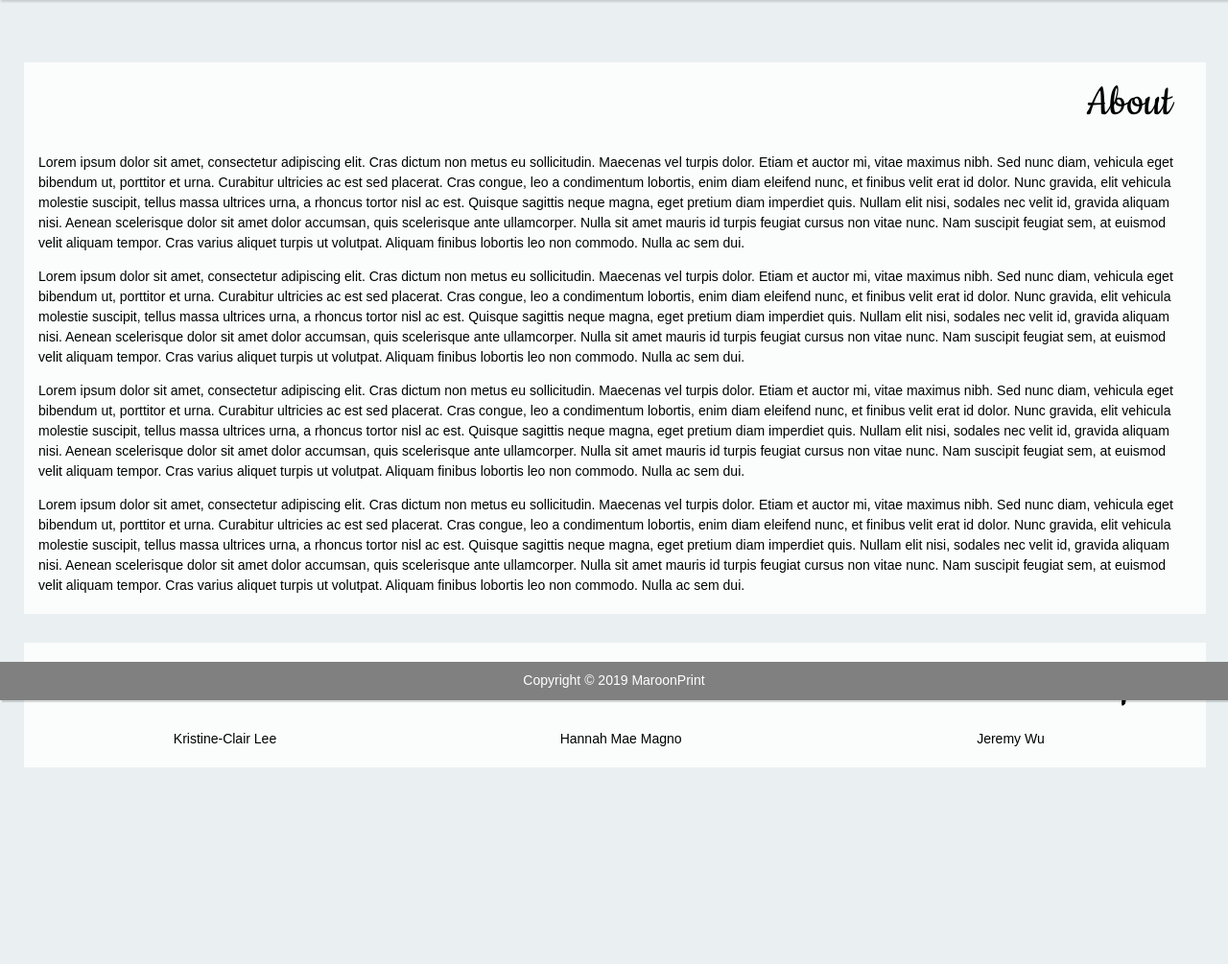
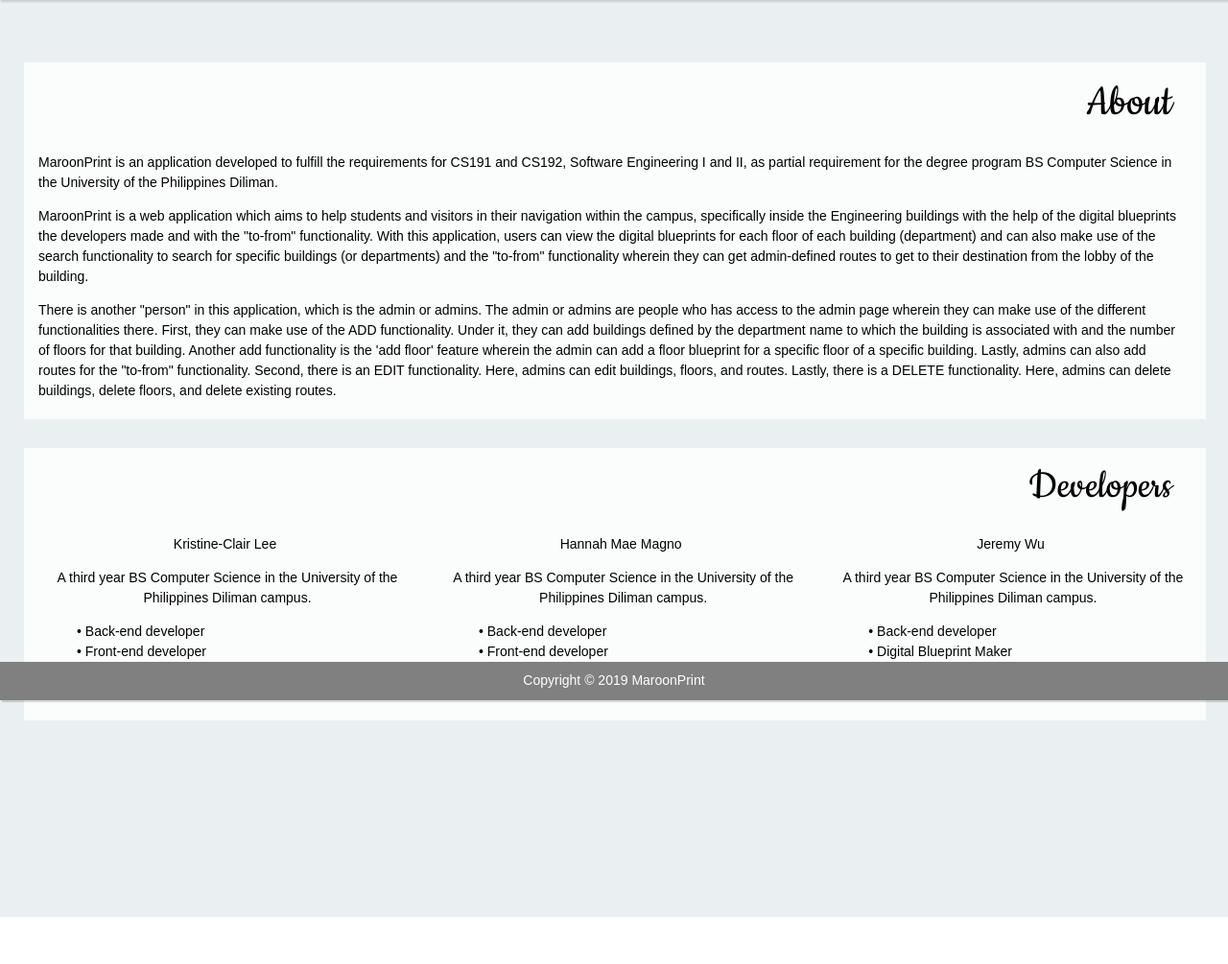
Before and after one commit to kerstenleeeee/maroonprint-app, a Django app: page /about/ in a window 1280 px wide. Shown: the part 70-1075 px from the top of the page at 96% size. After the commit the page ends 1026 px from the top, so only its background shows below. Run offline with Django 3.2, Linux system fonts and the light colour scheme; data that the repository does not hold is empty; some libraries are stand-ins or nearby versions.

Commit message:
admin security

```diff
--- a/maroon_api/urls.py
+++ b/maroon_api/urls.py
@@ -21,7 +21,7 @@ from bps import views
 from pages import views
 
 urlpatterns = [
-    path('admin/', admin.site.urls),
+    path('hello-thesis/', admin.site.urls),
     path('', include('pages.urls')),
     path('', include('bps.urls')),
     #url(r'^$', views.HomePageView.as_view(), name='home'),
--- a/pages/templates/about.html
+++ b/pages/templates/about.html
@@ -482,10 +482,9 @@
 			</tr>
 			<tr>
 				<td>
-					<p style="margin-left: 10px; margin-right: 20px">Lorem ipsum dolor sit amet, consectetur adipiscing elit. Cras dictum non metus eu sollicitudin. Maecenas vel turpis dolor. Etiam et auctor mi, vitae maximus nibh. Sed nunc diam, vehicula eget bibendum ut, porttitor et urna. Curabitur ultricies ac est sed placerat. Cras congue, leo a condimentum lobortis, enim diam eleifend nunc, et finibus velit erat id dolor. Nunc gravida, elit vehicula molestie suscipit, tellus massa ultrices urna, a rhoncus tortor nisl ac est. Quisque sagittis neque magna, eget pretium diam imperdiet quis. Nullam elit nisi, sodales nec velit id, gravida aliquam nisi. Aenean scelerisque dolor sit amet dolor accumsan, quis scelerisque ante ullamcorper. Nulla sit amet mauris id turpis feugiat cursus non vitae nunc. Nam suscipit feugiat sem, at euismod velit aliquam tempor. Cras varius aliquet turpis ut volutpat. Aliquam finibus lobortis leo non commodo. Nulla ac sem dui.</p>
-					<p style="margin-left: 10px; margin-right: 20px">Lorem ipsum dolor sit amet, consectetur adipiscing elit. Cras dictum non metus eu sollicitudin. Maecenas vel turpis dolor. Etiam et auctor mi, vitae maximus nibh. Sed nunc diam, vehicula eget bibendum ut, porttitor et urna. Curabitur ultricies ac est sed placerat. Cras congue, leo a condimentum lobortis, enim diam eleifend nunc, et finibus velit erat id dolor. Nunc gravida, elit vehicula molestie suscipit, tellus massa ultrices urna, a rhoncus tortor nisl ac est. Quisque sagittis neque magna, eget pretium diam imperdiet quis. Nullam elit nisi, sodales nec velit id, gravida aliquam nisi. Aenean scelerisque dolor sit amet dolor accumsan, quis scelerisque ante ullamcorper. Nulla sit amet mauris id turpis feugiat cursus non vitae nunc. Nam suscipit feugiat sem, at euismod velit aliquam tempor. Cras varius aliquet turpis ut volutpat. Aliquam finibus lobortis leo non commodo. Nulla ac sem dui.</p>
-					<p style="margin-left: 10px; margin-right: 20px">Lorem ipsum dolor sit amet, consectetur adipiscing elit. Cras dictum non metus eu sollicitudin. Maecenas vel turpis dolor. Etiam et auctor mi, vitae maximus nibh. Sed nunc diam, vehicula eget bibendum ut, porttitor et urna. Curabitur ultricies ac est sed placerat. Cras congue, leo a condimentum lobortis, enim diam eleifend nunc, et finibus velit erat id dolor. Nunc gravida, elit vehicula molestie suscipit, tellus massa ultrices urna, a rhoncus tortor nisl ac est. Quisque sagittis neque magna, eget pretium diam imperdiet quis. Nullam elit nisi, sodales nec velit id, gravida aliquam nisi. Aenean scelerisque dolor sit amet dolor accumsan, quis scelerisque ante ullamcorper. Nulla sit amet mauris id turpis feugiat cursus non vitae nunc. Nam suscipit feugiat sem, at euismod velit aliquam tempor. Cras varius aliquet turpis ut volutpat. Aliquam finibus lobortis leo non commodo. Nulla ac sem dui.</p>
-					<p style="margin-left: 10px; margin-right: 20px">Lorem ipsum dolor sit amet, consectetur adipiscing elit. Cras dictum non metus eu sollicitudin. Maecenas vel turpis dolor. Etiam et auctor mi, vitae maximus nibh. Sed nunc diam, vehicula eget bibendum ut, porttitor et urna. Curabitur ultricies ac est sed placerat. Cras congue, leo a condimentum lobortis, enim diam eleifend nunc, et finibus velit erat id dolor. Nunc gravida, elit vehicula molestie suscipit, tellus massa ultrices urna, a rhoncus tortor nisl ac est. Quisque sagittis neque magna, eget pretium diam imperdiet quis. Nullam elit nisi, sodales nec velit id, gravida aliquam nisi. Aenean scelerisque dolor sit amet dolor accumsan, quis scelerisque ante ullamcorper. Nulla sit amet mauris id turpis feugiat cursus non vitae nunc. Nam suscipit feugiat sem, at euismod velit aliquam tempor. Cras varius aliquet turpis ut volutpat. Aliquam finibus lobortis leo non commodo. Nulla ac sem dui.</p>
+					<p style="margin-left: 10px; margin-right: 20px">MaroonPrint is an application developed to fulfill the requirements for CS191 and CS192, Software Engineering I and II, as partial requirement for the degree program BS Computer Science in the University of the Philippines Diliman.</p>
+					<p style="margin-left: 10px; margin-right: 20px">MaroonPrint is a web application which aims to help students and visitors in their navigation within the campus, specifically inside the Engineering buildings with the help of the digital blueprints the developers made and with the "to-from" functionality. With this application, users can view the digital blueprints for each floor of each building (department) and can also make use of the search functionality to search for specific buildings (or departments) and the "to-from" functionality wherein they can get admin-defined routes to get to their destination from the lobby of the building.</p>
+					<p style="margin-left: 10px; margin-right: 20px">There is another "person" in this application, which is the admin or admins. The admin or admins are people who has access to the admin page wherein they can make use of the different functionalities there. First, they can make use of the ADD functionality. Under it, they can add buildings defined by the department name to which the building is associated with and the number of floors for that building. Another add functionality is the 'add floor' feature wherein the admin can add a floor blueprint for a specific floor of a specific building. Lastly, admins can also add routes for the "to-from" functionality. Second, there is an EDIT functionality. Here, admins can edit buildings, floors, and routes. Lastly, there is a DELETE functionality. Here, admins can delete buildings, delete floors, and delete existing routes.</p>
 				</td>
 			</tr>
 		</table>
@@ -496,14 +495,31 @@
 				</th>
 			</tr>
 			<tr>
-				<td style="width: 33%">
+				<td style="width: 33%; vertical-align: top">
 					<p style="text-align: center;">Kristine-Clair Lee</p>
+					<p style="text-align: center; margin-left: 5px">A third year BS Computer Science in the University of the Philippines Diliman campus.</p>
+					<p style="text-align: left; margin-left: 50px">
+						• Back-end developer<br>
+						• Front-end developer<br>
+						• Database Administrator<br>
+						• Scrum Master<br>
+					</p>
 				</td>
-				<td style="width: 32%">
+				<td style="width: 32%; vertical-align: top">
 					<p style="text-align: center;">Hannah Mae Magno</p>
+					<p style="text-align: center; margin-left: 5px">A third year BS Computer Science in the University of the Philippines Diliman campus.</p>
+					<p style="text-align: left; margin-left: 50px">
+						• Back-end developer<br>
+						• Front-end developer<br>
+					</p>
 				</td>
-				<td style="width: 32%">
+				<td style="width: 32%; vertical-align: top">
 					<p style="text-align: center;">Jeremy Wu</p>
+					<p style="text-align: center; margin-left: 5px">A third year BS Computer Science in the University of the Philippines Diliman campus.</p>
+					<p style="text-align: left; margin-left: 50px">
+						• Back-end developer<br>
+						• Digital Blueprint Maker
+					</p>
 				</td>
 			</tr>
 		</table>
```
